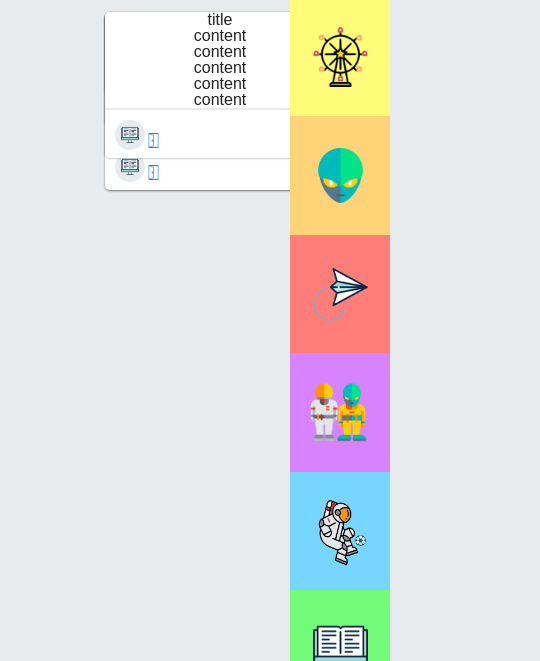
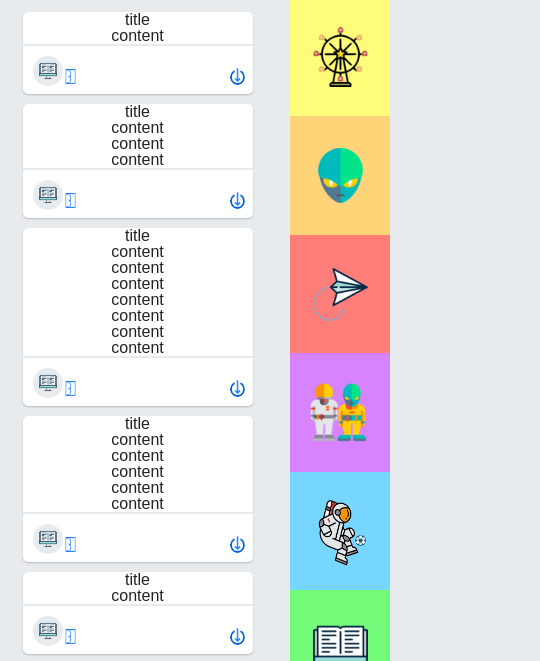
Before and after one commit to YongYuH/Ludo-deprecated, a plain HTML site: page Ludo_Playground.html in a window 390 px wide. Shown: the part 137-798 px from the top of the page, 540 px wide, since content can reach past the window. Drawn offline with nearby package versions, Linux system fonts and the light colour scheme.

Commit message:
modify content padding in responsive card based web design

```diff
--- a/js/Ludo_Playground.js
+++ b/js/Ludo_Playground.js
@@ -6,18 +6,12 @@ function card_based_content_responsive() {
     var column_width = card_width + card_padding_x;
     var main_width = screen_width - sidebar_width;
 
-    //var content_padding_variable = main_width/column_width - Math.floor(main_width/column_width);
-    //console.log(content_padding_variable);
-    var content_padding_x = 105;
+    var total_column = Math.floor(main_width / column_width);
+
+    var content_padding_x = (main_width - total_column * column_width)/2;
 
     $('.main').css('padding-right', sidebar_width + content_padding_x);
     $('.main').css('padding-left', content_padding_x);
-
-    var total_column = 0;
-
-    var rwd_column_variable = (main_width - content_padding_x)/column_width;
-    console.log(rwd_column_variable);
-    total_column = Math.floor(rwd_column_variable);
 
     var total_height_of_column = new Array(total_column);
 
--- a/scss/index.scss
+++ b/scss/index.scss
@@ -56,21 +56,17 @@ body {
     font-family: arial;
 }
 
-/* main content */
+/* main */
 .main {
     z-index: 0;
     position: absolute;
-    //width: 100%;
     height: 100%;
     top: $header_bar_height;
     padding-top: $main_content_top_padding;
-    text-align: center;
 
     .main-content {
         position: relative;
-        // width: 100%;
         height: 100%;
-        margin: 0 auto;
 
         .column {
             position: relative;
@@ -151,8 +147,4 @@ body {
     }
 }
 
-#scrollbar {
-    position: absolute;
-    top: 100px;
-}
-/* end of main content */
+/* end of main */
```
Also changed, not shown: css/index.css.
